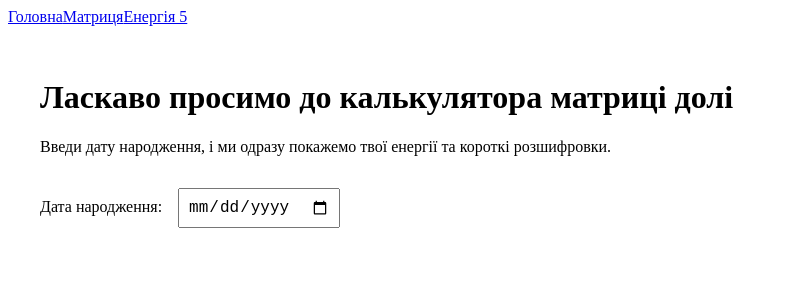
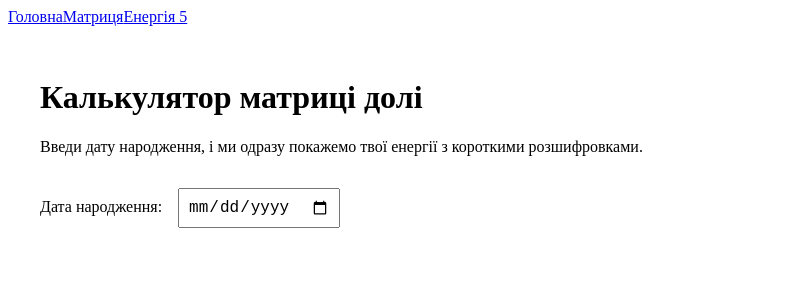
Before and after one commit to NataNatta/matrix-natalia, a React (Create React App) app: page / in a window 1280 px wide. Shown: the top 300 px of the page, without its empty margins (0-787 px from the left). Built offline with nearby package versions, Linux system fonts and the light colour scheme.

Commit message:
Refactor Home component for date formatting and UI

```diff
--- a/src/pages/Home.js
+++ b/src/pages/Home.js
@@ -1,4 +1,3 @@
-// src/pages/Home.js
 import React, { useState, useEffect } from 'react';
 
 const energyDescriptions = {
@@ -6,27 +5,36 @@ const energyDescriptions = {
   2: 'Аркана 2 — Інтуїція, жіноча енергія, глибина.',
   3: 'Аркана 3 — Творчість, самовираження, легкість.',
   // ... додай всі 22 аркани
+  22: 'Аркана 22 — Дитяча довіра, спонтанність, шлях душі.'
 };
 
 function Home() {
   const [birthDate, setBirthDate] = useState('');
   const [energies, setEnergies] = useState([]);
+  const [formattedDate, setFormattedDate] = useState('');
 
   useEffect(() => {
     if (birthDate) {
-      const calculated = calculateEnergies(birthDate);
+      const ddmmyyyy = formatToDDMMYYYY(birthDate);
+      setFormattedDate(ddmmyyyy);
+      const calculated = calculateEnergies(ddmmyyyy);
       setEnergies(calculated);
     } else {
       setEnergies([]);
+      setFormattedDate('');
     }
   }, [birthDate]);
+
+  const formatToDDMMYYYY = (isoDate) => {
+    const [year, month, day] = isoDate.split('-');
+    return `${day}-${month}-${year}`;
+  };
 
   const calculateEnergies = (dateStr) => {
     const digits = dateStr.replaceAll('-', '').split('').map(Number);
     const sum = digits.reduce((a, b) => a + b, 0);
     const energies = [];
 
-    // приклад: беремо перші 3 енергії — просто для демонстрації
     energies.push(sum % 22 || 22);
     energies.push((sum + digits[0]) % 22 || 22);
     energies.push((sum + digits[1]) % 22 || 22);
@@ -36,10 +44,8 @@ function Home() {
 
   return (
     <div style={{ padding: '2rem' }}>
-      <h1>Ласкаво просимо до калькулятора матриці долі</h1>
-      <p>
-        Введи дату народження, і ми одразу покажемо твої енергії та короткі розшифровки.
-      </p>
+      <h1>Калькулятор матриці долі</h1>
+      <p>Введи дату народження, і ми одразу покажемо твої енергії з короткими розшифровками.</p>
 
       <div style={{ marginTop: '2rem' }}>
         <label htmlFor="birthDate" style={{ fontSize: '1rem', marginRight: '1rem' }}>
@@ -54,12 +60,18 @@ function Home() {
         />
       </div>
 
+      {formattedDate && (
+        <p style={{ marginTop: '1rem' }}>
+          Обрана дата: <strong>{formattedDate}</strong>
+        </p>
+      )}
+
       {energies.length > 0 && (
         <div style={{ marginTop: '2rem' }}>
           <h2>Твої енергії:</h2>
           <ul>
             {energies.map((num, index) => (
-              <li key={index}>
+              <li key={index} style={{ marginBottom: '0.5rem' }}>
                 <strong>{num}</strong>: {energyDescriptions[num] || 'Опис ще не додано'}
               </li>
             ))}
```
